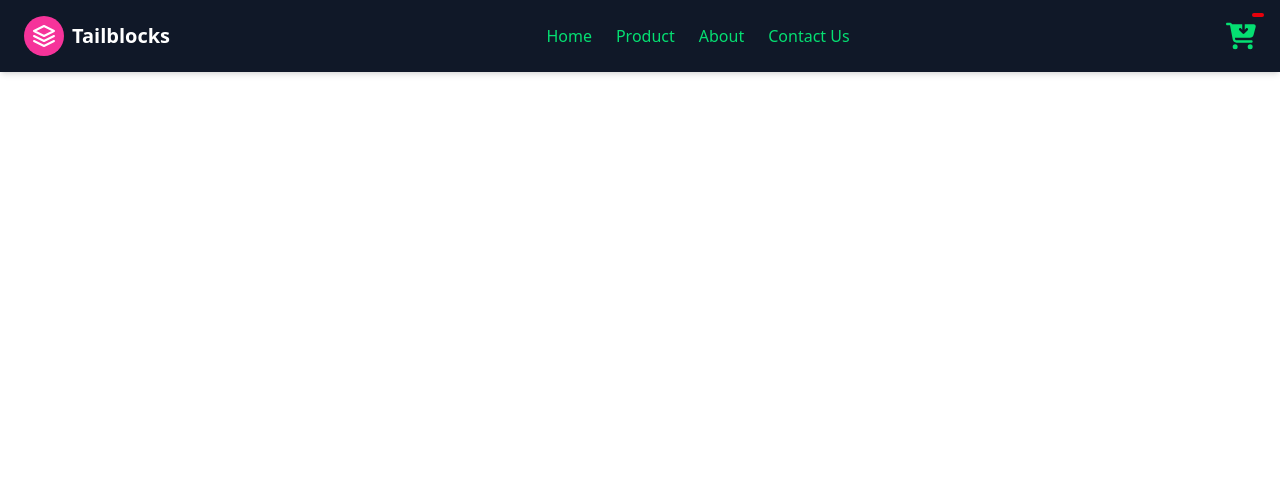
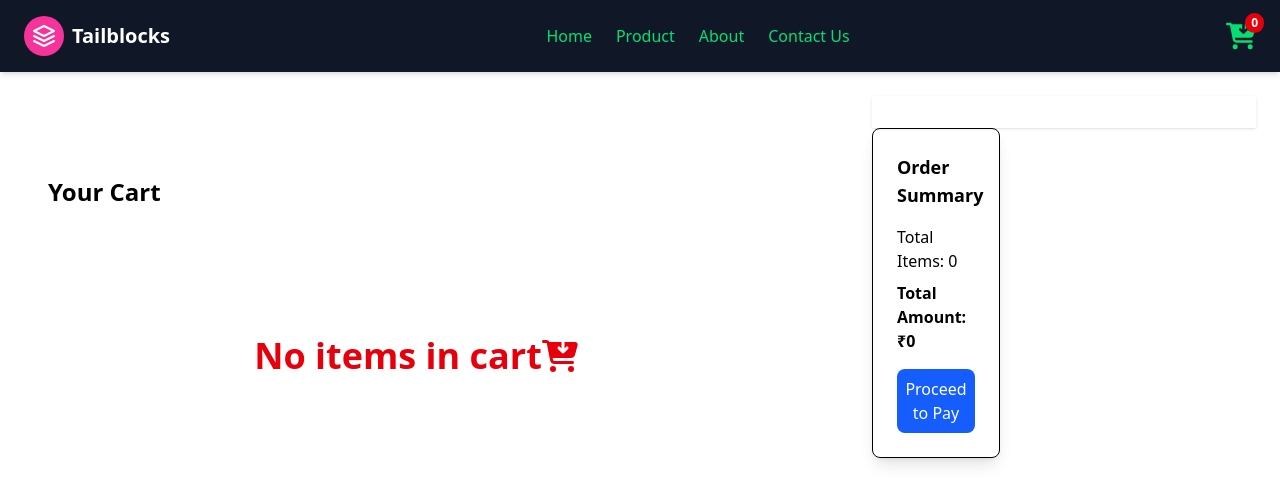
Before and after one commit to pranayjha410/Front-end, a React (Vite) app: page /cartPage in a window 1280 px wide. Shown: the top 504 px of the page. Built offline with nearby package versions, Linux system fonts and the light colour scheme.

Commit message:
Cart Updation

```diff
--- a/src/App.jsx
+++ b/src/App.jsx
@@ -1,18 +1,35 @@
-import CartPage from "./Componet/CartPage";
-import Home from "./Componet/Home";
+import CartPage from "./Pages/CartPage";
+import Home from "./Pages/Home";
 import { Routes,Route } from "react-router-dom";
 import Navbar from "./Componet/Navbar";
+import { useState } from "react";
+
 function App() {
+
+  const [cartItems, setCartItems] = useState([]);
+
+  const handleToCart = (productId) => {
+    setCartItems((prevItems) =>
+      prevItems.includes(productId)
+        ? prevItems.filter((id) => id !== productId) // remove
+        : [...prevItems, productId] // add
+    );
+  };
+
+
+
+
   return (
     <div >
-      <Navbar/>
+      <Navbar  cartCount={cartItems.length}/>
+
       <Routes>
-      <Route path="/" element={<Home />} />
+      <Route path="/" element={<Home cartItems={cartItems} handleToCart={handleToCart} />} />
       <Route path="/product" element={<div>Products Page Coming Soon</div>} />
       <Route path="/about" element={<div>About Us Page Coming Soon</div>} />
       <Route path="/contact" element={<div>Contact Page Coming Soon</div>} />
 
-      <Route path="/CartPage" element={<CartPage />} />
+      <Route path="/CartPage" element={<CartPage cartItems={cartItems} />} />
       </Routes>
     </div>
   );
--- a/src/Componet/Cart.jsx
+++ b/src/Componet/Cart.jsx
@@ -1,6 +1,6 @@
 import React from "react";
 import { FaCartArrowDown } from "react-icons/fa6";
-import { Link } from "react-router-dom";
+
 
 const Cart = ({ cartCount }) => {
   return (
--- /dev/null
+++ b/src/Componet/CartIteamList.jsx
@@ -0,0 +1,40 @@
+import React from 'react'
+import { FaCartArrowDown } from "react-icons/fa6";
+import sportData from "../api/Data.json"
+
+const CartIteamList = ({cartItems}) => {
+
+    const cartProducts = sportData.filter((item) => cartItems.includes(item.id));
+
+
+
+    return (
+     <div className="pt-20 px-6">
+      <h1 className="text-2xl font-bold mb-4">Your Cart</h1>
+      {cartProducts.length === 0 ? (
+        <p className=" flex justify-center items-center mt-32 font-semibold text-4xl text-red-600">
+          No items in cart
+          <FaCartArrowDown></FaCartArrowDown>
+        </p>
+      ) : (
+        <ul className="space-y-4">
+          {cartProducts.map((item) => (
+            <li key={item.id} className="flex items-center gap-4 border p-4">
+              <img
+                src={item.image}
+                alt={item.name}
+                className="w-16 h-16 object-cover"
+              />
+              <div>
+                <h2 className="text-lg font-semibold">{item.name}</h2>
+                <p>₹{item.price}</p>
+              </div>
+            </li>
+          ))}
+        </ul>
+      )}
+    </div>
+  )
+}
+
+export default CartIteamList
--- a/src/Componet/CartPage.jsx
+++ /dev/null
@@ -1,11 +0,0 @@
-import React from 'react'
-
-const CartPage = () => {
-  return (
-    <div>
-
-    </div>
-  )
-}
-
-export default CartPage
--- /dev/null
+++ b/src/Componet/CartSummary.jsx
@@ -0,0 +1,18 @@
+import React from 'react'
+
+const CartSummary = ({cartItems}) => {
+    const totalAmount = cartItems.reduce((acc, item) => acc + item.price, 0);
+
+  return (
+    <div className="w-full md:w-1/3 border p-6 rounded-lg shadow-lg h-fit">
+      <h2 className="text-lg font-bold mb-4">Order Summary</h2>
+      <p className="mb-2">Total Items: {cartItems.length}</p>
+      <p className="mb-4 font-semibold">Total Amount: ₹{totalAmount}</p>
+      <button className="w-full bg-blue-600 text-white py-2 rounded-lg hover:bg-blue-700">
+        Proceed to Pay
+      </button>
+    </div>
+  )
+}
+
+export default CartSummary
--- /dev/null
+++ b/src/Pages/CartPage.jsx
@@ -0,0 +1,22 @@
+import React from "react";
+import CartIteamList from "../Componet/CartIteamList";
+import CartSummary from "../Componet/CartSummary";
+
+const CartPage = ({ cartItems }) => {
+  return (
+    <div className="max-w-7xl mx-auto px-6 py-6">
+      <div className="flex  flex-col md:flex-row gap-16  items-start  ">
+        <div className="flex-1">
+          <CartIteamList cartItems={cartItems} />
+        </div>
+        <div className="w-full md:w-80 lg:w-96 ">
+          <div className="sticky top-24 bg-white
+           p-4 rounded-1g shadow "></div>
+          <CartSummary cartItems={cartItems} />
+        </div>
+      </div>
+    </div>
+  );
+};
+
+export default CartPage;
--- a/src/Componet/Home.jsx
+++ b/src/Pages/Home.jsx
@@ -1,27 +1,19 @@
 import React, { useState } from "react";
-import ShowMore from "./ShowMore";
-import Cart from "./Cart";
+import ShowMore from "../Componet/ShowMore";
+import Cart from "../Componet/Cart";
 import sportData from "../api/Data.json";
-import List from "./List";
-import Navbar from "./Navbar";
+import List from "../Componet/List";
+import Navbar from "../Componet/Navbar";
 
-const Product = () => {
-  const [cartItems, setCartItems] = useState([]); // holds array of added product IDs
+const Product = ({ cartItems, handleToCart }) => {
 
-  const handleToCart = (productId) => {
-    setCartItems((prevItems) =>
-      prevItems.includes(productId)
-        ? prevItems.filter((id) => id !== productId)
-        : [...prevItems, productId]
-    );
-  };
 
   return (
     <div className="min-h-screen bg-white">
       {/* Navbar fixed at top with no spacing issues */}
-      <div className="fixed top-0 left-0 w-full z-10">
+      {/* <div className="fixed top-0 left-0 w-full z-10">
         <Navbar cartCount={cartItems.length} />
-      </div>
+      </div> */}
 
       {/* Padding to prevent content hiding behind fixed navbar */}
       <div className="pt-20 px-6">
@@ -36,6 +28,8 @@ const Product = () => {
           ))}
         </ul>
       </div>
+
+
     </div>
   );
 };
--- a/src/api/Data.json
+++ b/src/api/Data.json
@@ -4,7 +4,7 @@
     "name": "Kookaburra Cricket Bat",
     "price": 2499,
     "description": "Premium English willow bat with thick edges, ideal for beginners and semi-pro players.",
-    "image": "https://m.media-amazon.com/images/I/61qPYZJHhAL._SX679_.jpg",
+    "image": "https://cdn-d03d5231-5b2e278c.commercebuild.com/cf738e9579802e6b988bb225ca6bc00c/contents/2A25132/2A25132C-Kahuna-2_1-Shadow.jpg",
     "category": "Cricket"
   },
   {
@@ -12,7 +12,7 @@
     "name": "Nike Football Shoes",
     "price": 3499,
     "description": "Lightweight and breathable shoes designed for fast-paced football action.",
-    "image": "https://m.media-amazon.com/images/I/71Omr+ci1GL._SY695_.jpg",
+    "image": "https://m.media-amazon.com/images/I/61HgtuPUYRL._UY1000_.jpg",
     "category": "Football"
   },
   {
@@ -20,7 +20,7 @@
     "name": "Cosco Basketball",
     "price": 999,
     "description": "Durable rubber basketball for indoor and outdoor use, ideal for practice and matches.",
-    "image": "https://m.media-amazon.com/images/I/71mHZfQ8VvL._SX679_.jpg",
+    "image": "https://store.cosco.in/cdn/shop/files/DSC0472.jpg?v=1731583298",
     "category": "Basketball"
   },
   {
@@ -28,7 +28,7 @@
     "name": "Nivia Gym Bag",
     "price": 799,
     "description": "Spacious and stylish gym bag with shoe compartment and water-resistant material.",
-    "image": "https://m.media-amazon.com/images/I/71Vch84z4lL._SX679_.jpg",
+    "image": "https://www.niviasports.com/cdn/shop/files/Re-6853-Grey-1.jpg?v=1718700008&width=1946",
     "category": "Fitness"
   }
 ]
```
